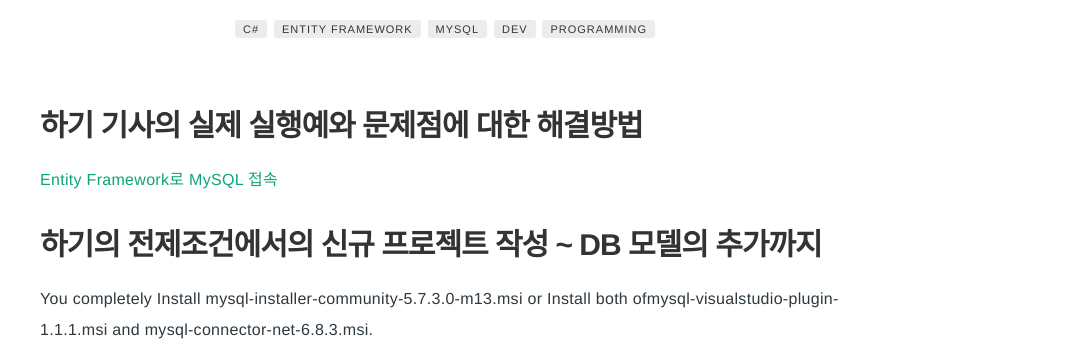
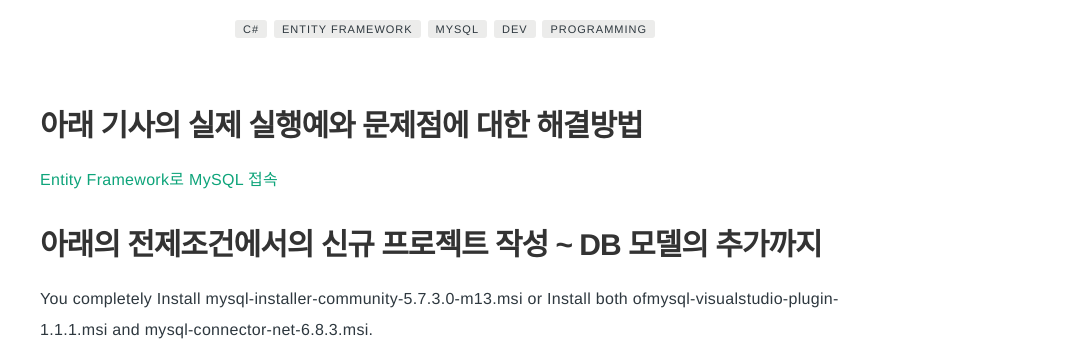
Before and after one commit to Pie001/pie001.github.io, a Jekyll site: the page built from _posts/2017-02-24-0045.md, in a window 1280 px wide and 900 px high. Shown: the part 333-680 px from the top of the window, without its empty margins (195-1280 px from the left). Built offline with Jekyll 4.4.1, drawn with Linux system fonts in a browser that asks for light colours; comment, search, counter and statistics services are not loaded; some of the changed text lies outside the part shown.

Commit message:
Update 2017-02-24-0045.md

````diff
--- a/_posts/2017-02-24-0045.md
+++ b/_posts/2017-02-24-0045.md
@@ -17,11 +17,11 @@
 author: pie
 description: EntityFramework와 MySQL
 ---
-# 하기 기사의 실제 실행예와 문제점에 대한 해결방법
+# 아래 기사의 실제 실행예와 문제점에 대한 해결방법
 [Entity Framework로 MySQL 접속](/entry/blog/0033/)
 
 
-# 하기의 전제조건에서의 신규 프로젝트 작성 ~ DB 모델의 추가까지
+# 아래의 전제조건에서의 신규 프로젝트 작성 ~ DB 모델의 추가까지
 You completely Install mysql-installer-community-5.7.3.0-m13.msi or Install both ofmysql-visualstudio-plugin-1.1.1.msi and mysql-connector-net-6.8.3.msi.
 
 ## 1. Install-Package EntityFramework
@@ -67,7 +67,7 @@
 # 그 외
 
 ## 1. 날짜 변환시에 에러가 발생할 경우
-MySQL에서 System.DateTime의 값을 취득할 경우에 하기의 에러가 발생하는 경우가 있다.
+MySQL에서 System.DateTime의 값을 취득할 경우에 아래의 에러가 발생하는 경우가 있다.
 ```
 Unable to convert MySQL date/time value to System.DateTime
 ```
````
